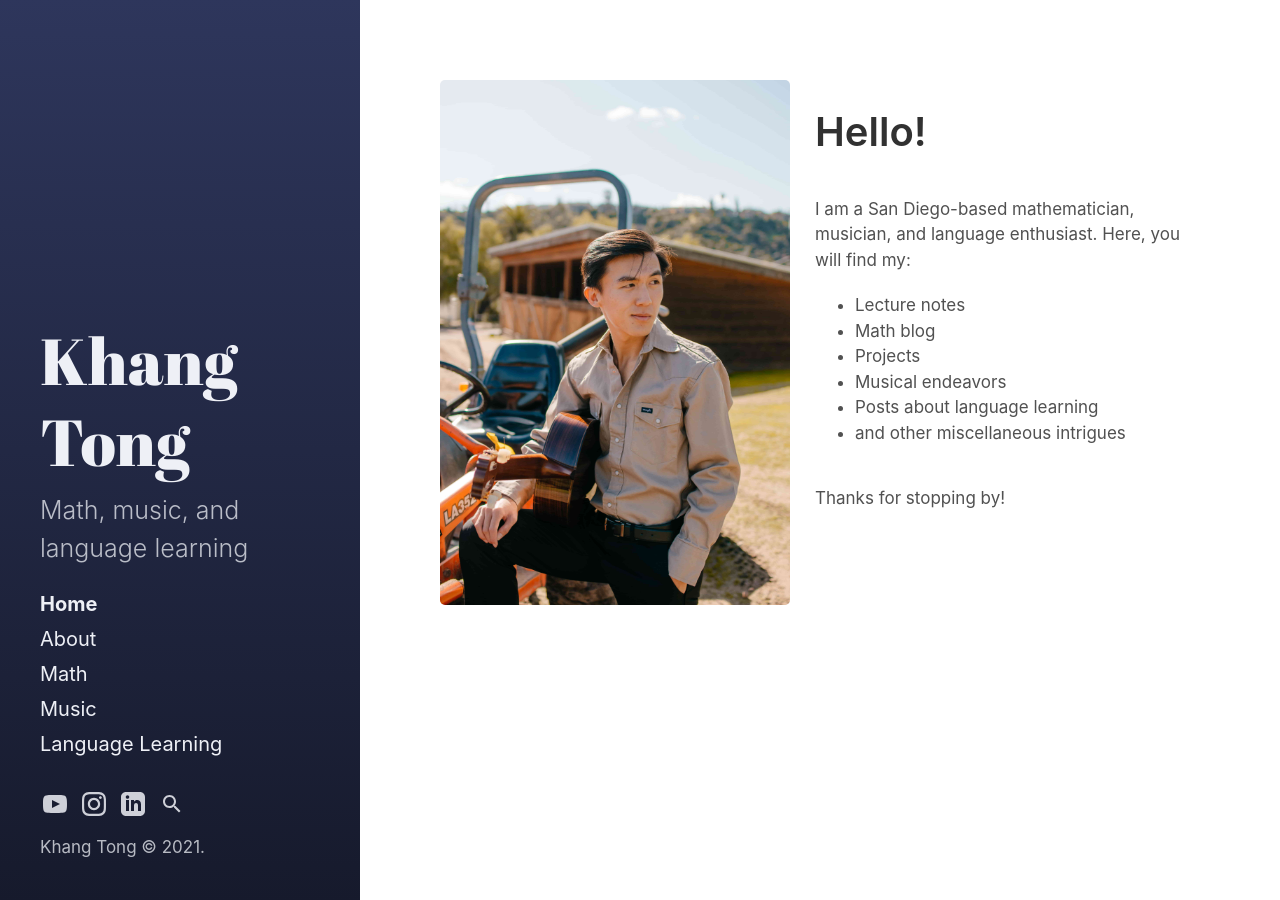
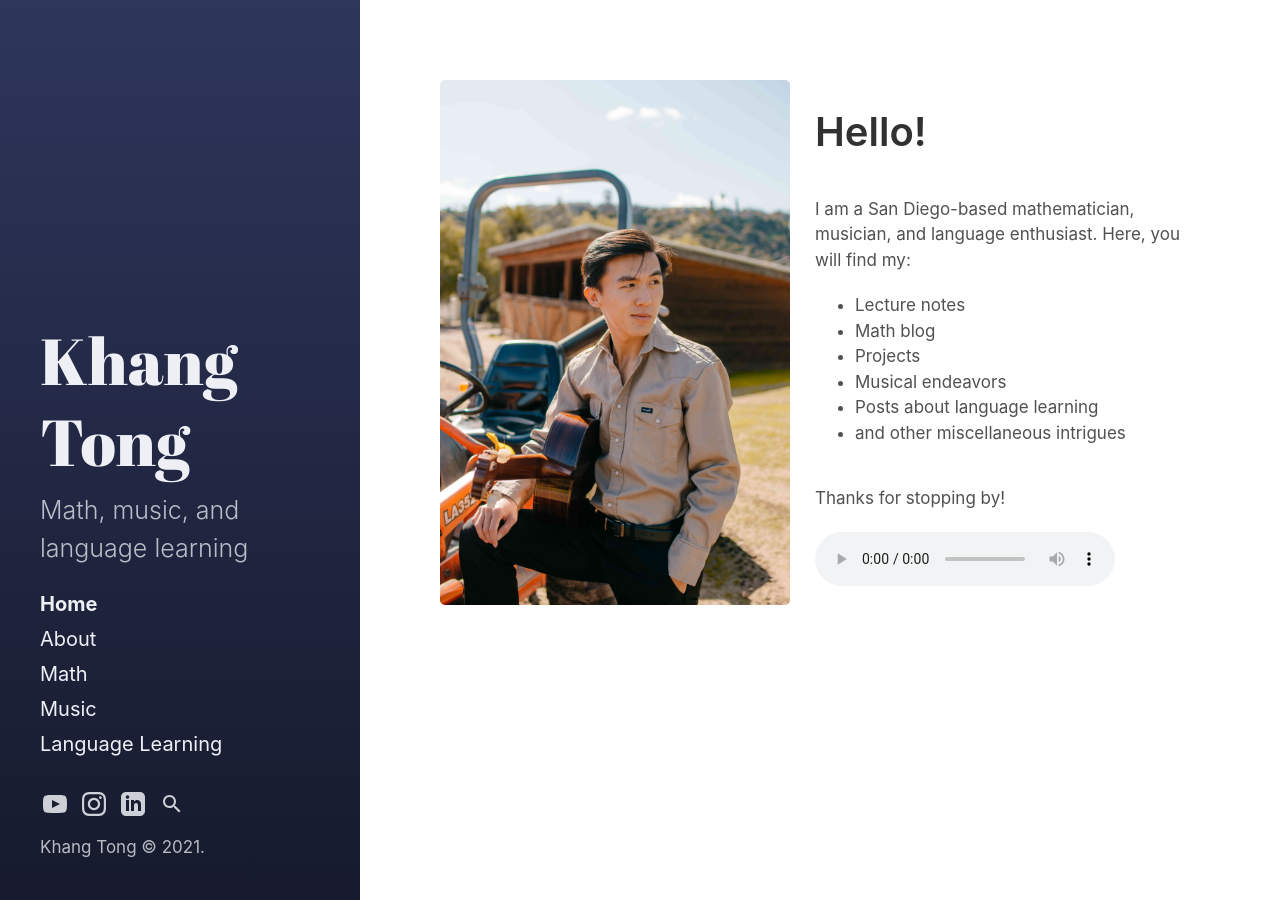
Before and after one commit to hophopkhangaroo/khangtong, a Jekyll site: the page built from index.html, in a window 1280 px wide. Built offline with Jekyll 4.4.1, drawn with Linux system fonts in a browser that asks for light colours; the list of posts is cut into pages by our own code.

Commit message:
Add More Than a Woman to home page

```diff
--- a/index.html
+++ b/index.html
@@ -17,3 +17,7 @@
         <li>and other miscellaneous intrigues</li>
     </ul>
 <p style="margin-top:2rem;">Thanks for stopping by!</p>
+
+<audio controls>
+    <source src="assets/more-than-a-woman.mp3" type="audio/mpeg" />
+</audio>
```
Also changed, not shown: 1 other file.
